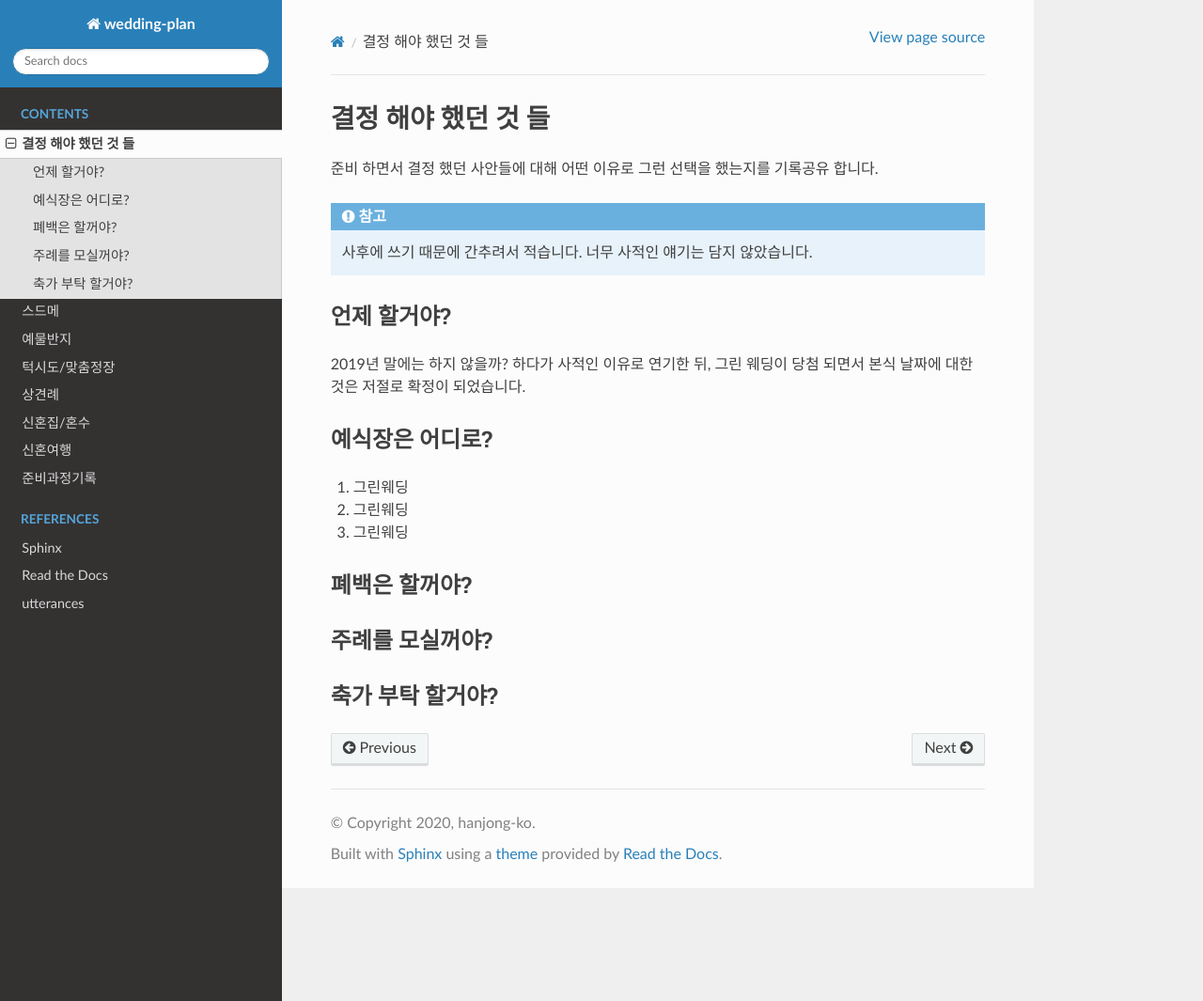
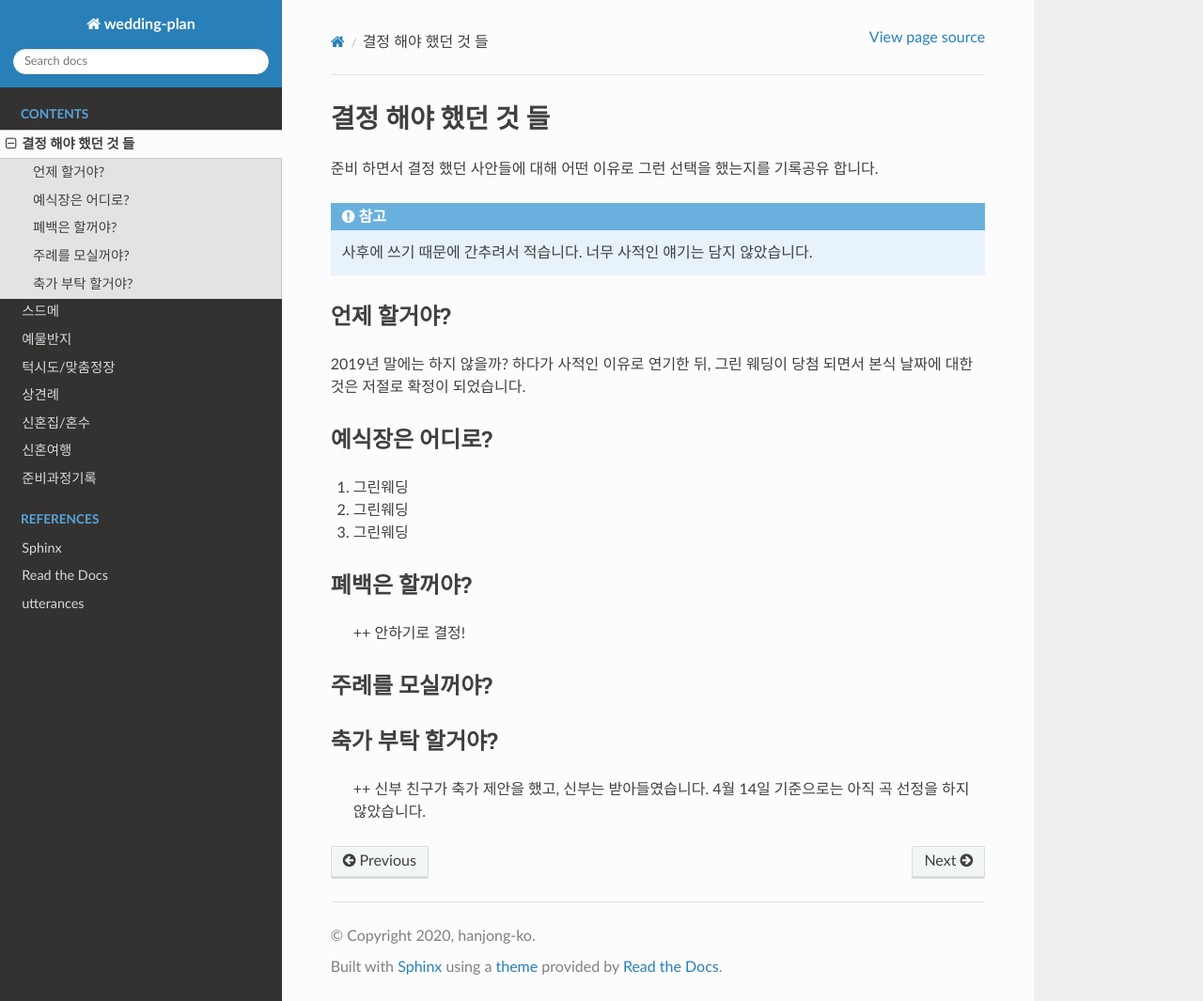
Before and after one commit to rino0601/hjk52knk, a Sphinx documentation site: the page built from docs/decision.rst, in a window 1280 px wide and 1065 px high. Shown: the whole window at 94% size. Built offline with Sphinx 7.4.7 and the Read the Docs theme 2.0.0, drawn with Linux system fonts in a browser that asks for light colours; comment, search, counter and statistics services are not loaded.

Commit message:
Update decision.rst

```diff
--- a/docs/decision.rst
+++ b/docs/decision.rst
@@ -26,7 +26,7 @@
 
 폐백은 할꺼야?
 ----------------------
-
+ ++ 안하기로 결정!
 
 
 주례를 모실꺼야?
@@ -35,7 +35,8 @@
 
 축가 부탁 할거야?
 --------------------
-
+ ++ 신부 친구가 축가 제안을 했고, 신부는 받아들였습니다.
+ 4월 14일 기준으로는 아직 곡 선정을 하지 않았습니다.
 
 
 .. raw:: html
```
